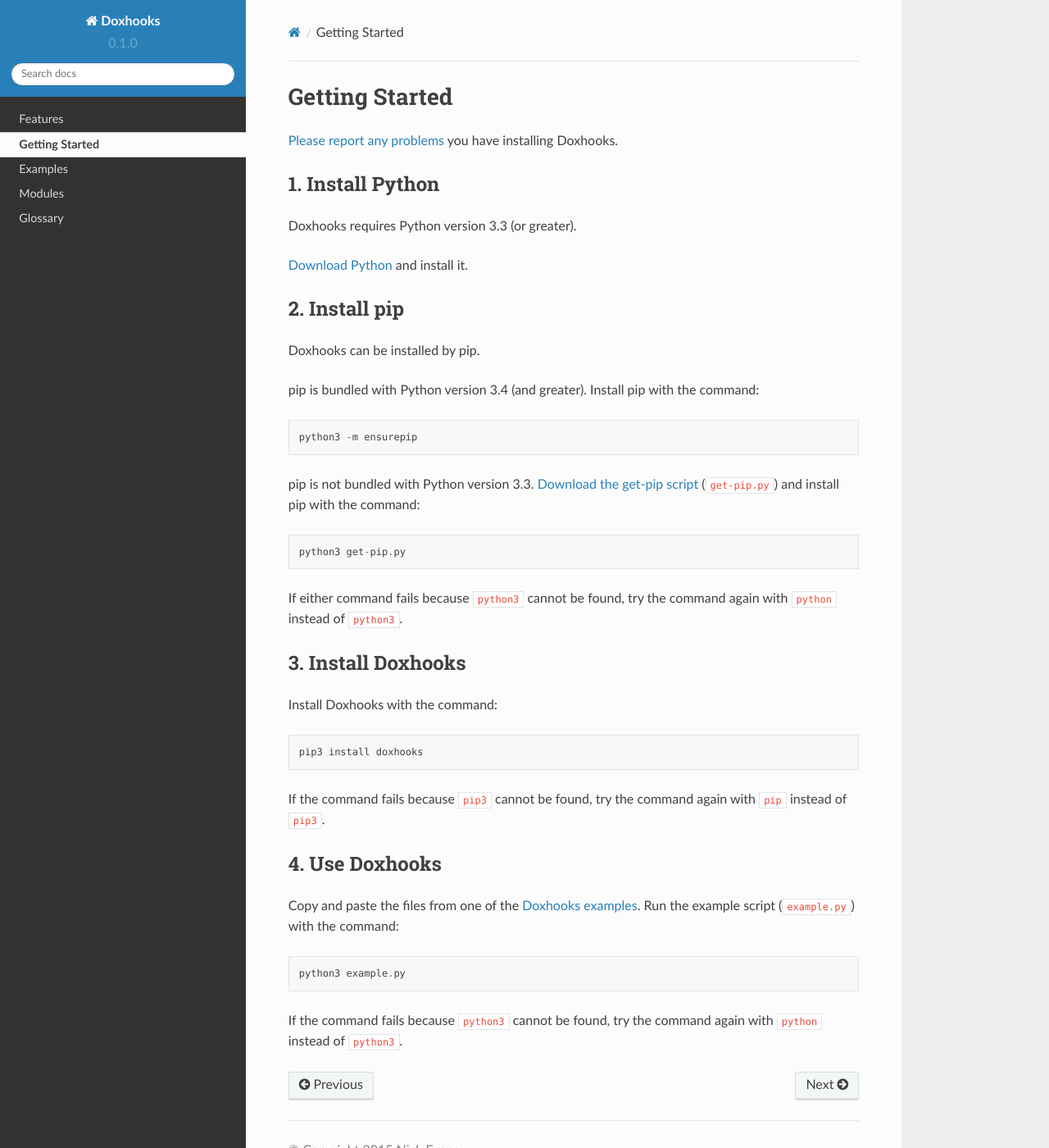
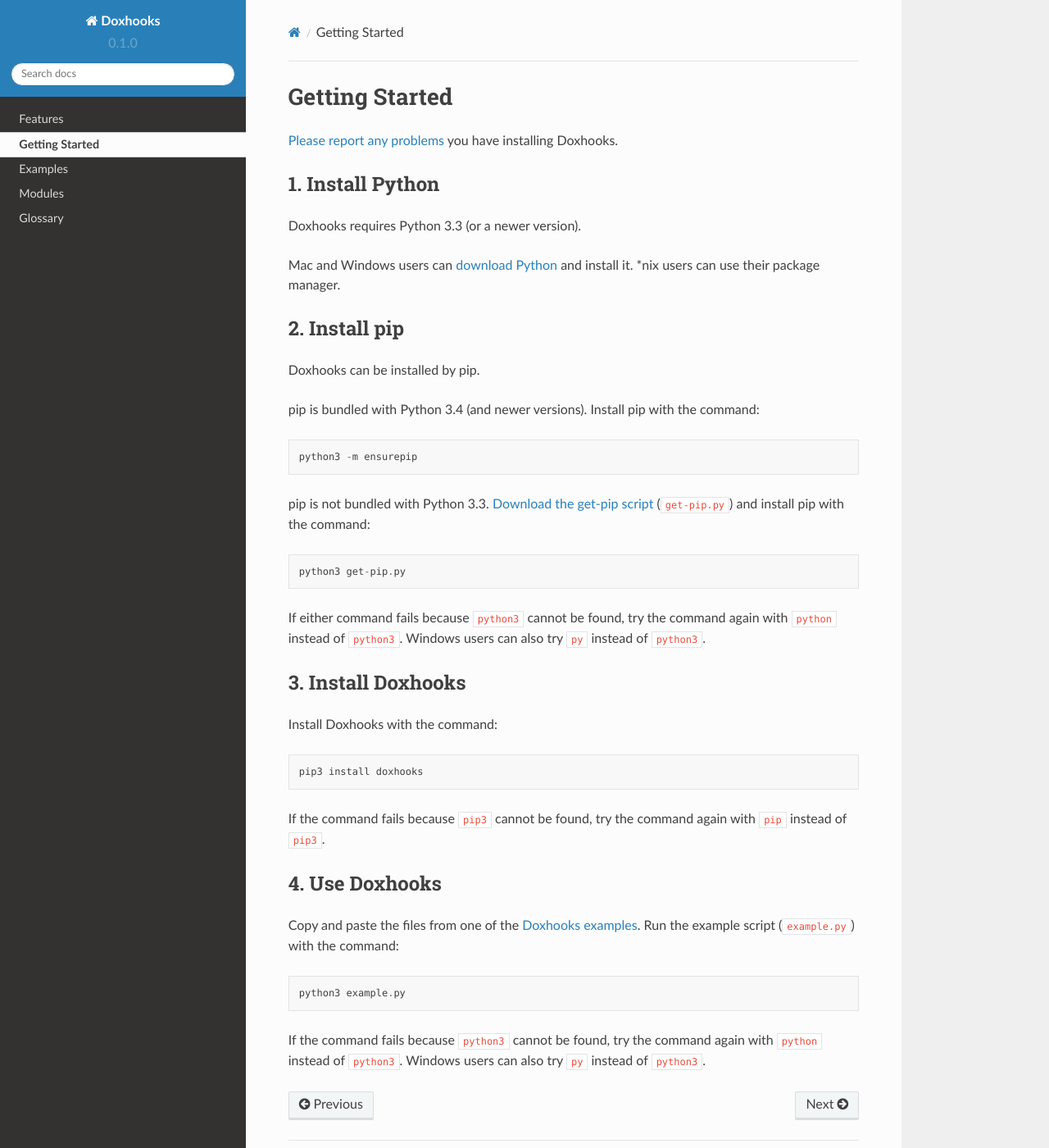
Before and after one commit to nre/Doxhooks, a Sphinx documentation site: the page built from docs/getting_started.rst, in a window 1280 px wide and 1400 px high. Shown: the whole window at 82% size. Built offline with Sphinx 7.4.7 and the Read the Docs theme 2.0.0, drawn with Linux system fonts in a browser that asks for light colours.

Commit message:
Polish docs on getting started

```diff
--- a/docs/getting_started.rst
+++ b/docs/getting_started.rst
@@ -7,9 +7,9 @@
 1. Install Python
 *****************
 
-Doxhooks requires Python version 3.3 (or greater).
+Doxhooks requires Python 3.3 (or a newer version).
 
-`Download Python <https://www.python.org/downloads/>`_ and install it.
+Mac and Windows users can `download Python <https://www.python.org/downloads/>`_ and install it. \*nix users can use their package manager.
 
 
 2. Install pip
@@ -17,15 +17,15 @@
 
 Doxhooks can be installed by pip.
 
-pip is bundled with Python version 3.4 (and greater). Install pip with the command::
+pip is bundled with Python 3.4 (and newer versions). Install pip with the command::
 
     python3 -m ensurepip
 
-pip is not bundled with Python version 3.3. `Download the get-pip script <https://bootstrap.pypa.io/get-pip.py>`_ (`get-pip.py`:file:) and install pip with the command::
+pip is not bundled with Python 3.3. `Download the get-pip script <https://bootstrap.pypa.io/get-pip.py>`_ (`get-pip.py`:file:) and install pip with the command::
 
     python3 get-pip.py
 
-If either command fails because ``python3`` cannot be found, try the command again with ``python`` instead of ``python3``.
+If either command fails because ``python3`` cannot be found, try the command again with ``python`` instead of ``python3``. Windows users can also try ``py`` instead of ``python3``.
 
 
 3. Install Doxhooks
@@ -45,4 +45,4 @@
 
     python3 example.py
 
-If the command fails because ``python3`` cannot be found, try the command again with ``python`` instead of ``python3``.
+If the command fails because ``python3`` cannot be found, try the command again with ``python`` instead of ``python3``. Windows users can also try ``py`` instead of ``python3``.
```
